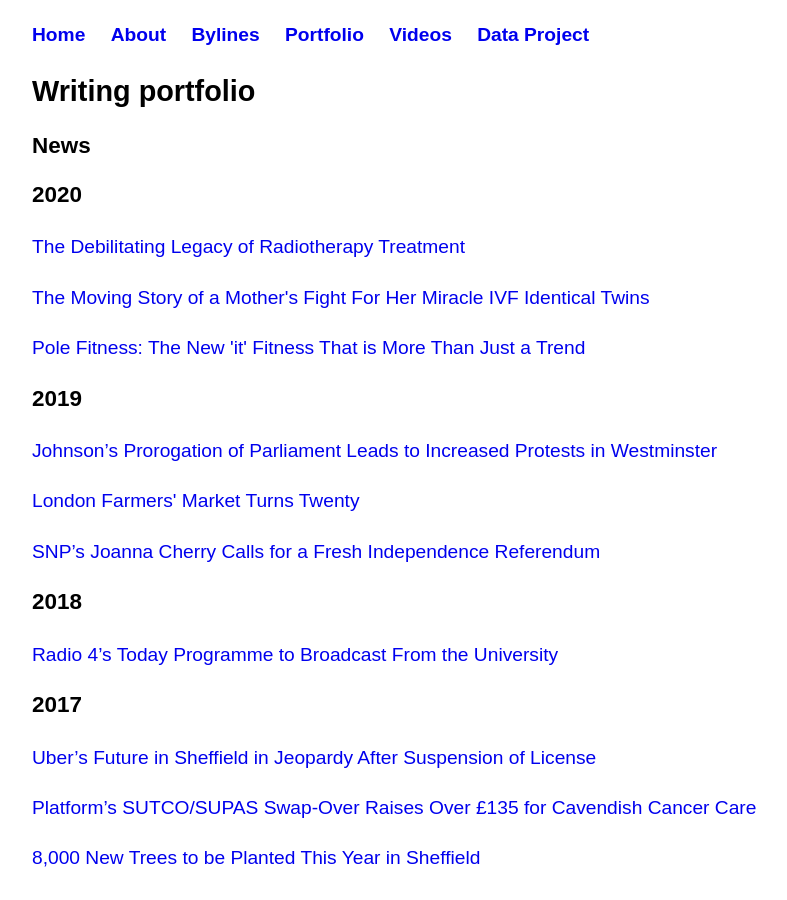
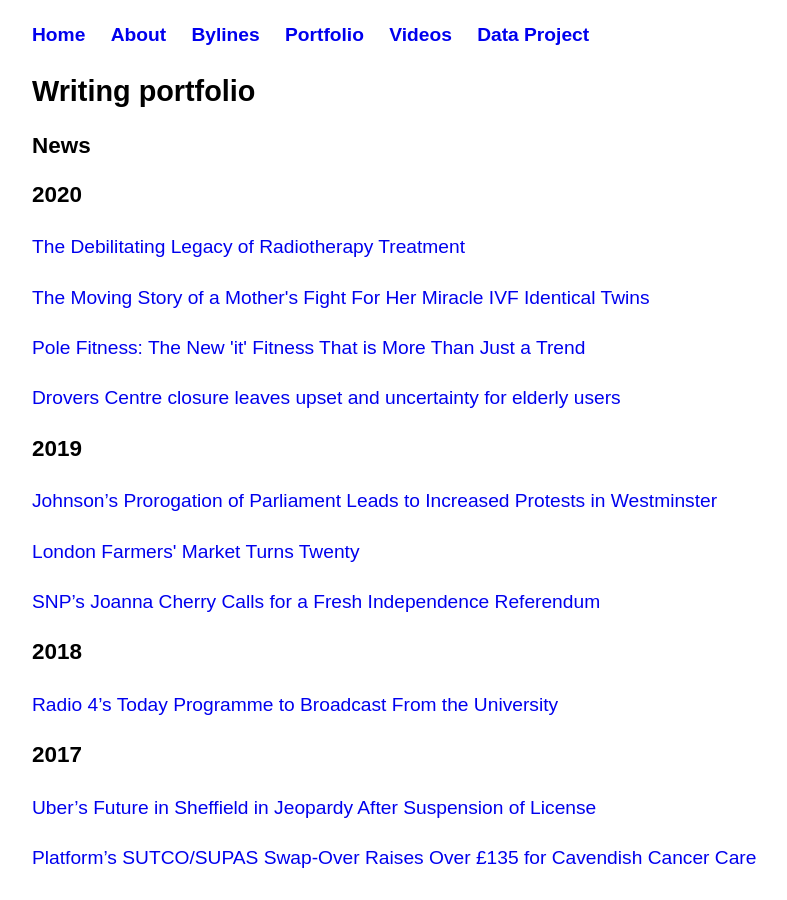
Before and after one commit to gracebraddock/gracebraddock.github.io, a Jekyll site: the page built from posts/index.html, in a window 1280 px wide and 900 px high. Shown: the whole window, without its empty margins (224-1011 px from the left). Built offline with Jekyll 4.4.1, drawn with Linux system fonts in a browser that asks for light colours.

Commit message:
Update index.html

```diff
--- a/posts/index.html
+++ b/posts/index.html
@@ -11,6 +11,7 @@ title: Grace Braddock
 <p><a href="/posts/late-effects">The Debilitating Legacy of Radiotherapy Treatment</a></p>
 <p><a href="/posts/ivf-miracle-twins">The Moving Story of a Mother's Fight For Her Miracle IVF Identical Twins</a></p>
 <p><a href="/posts/pole-fitness-trend">Pole Fitness: The New 'it' Fitness That is More Than Just a Trend</a></p>
+<p><a href="/posts/drovers-centre-closed">Drovers Centre closure leaves upset and uncertainty for elderly users</a></p>
 
 <h3>2019</h3>
 <p><a href="/posts/prorogation-of-parliament">Johnson’s Prorogation of Parliament Leads to Increased Protests in Westminster</a></p>
```
